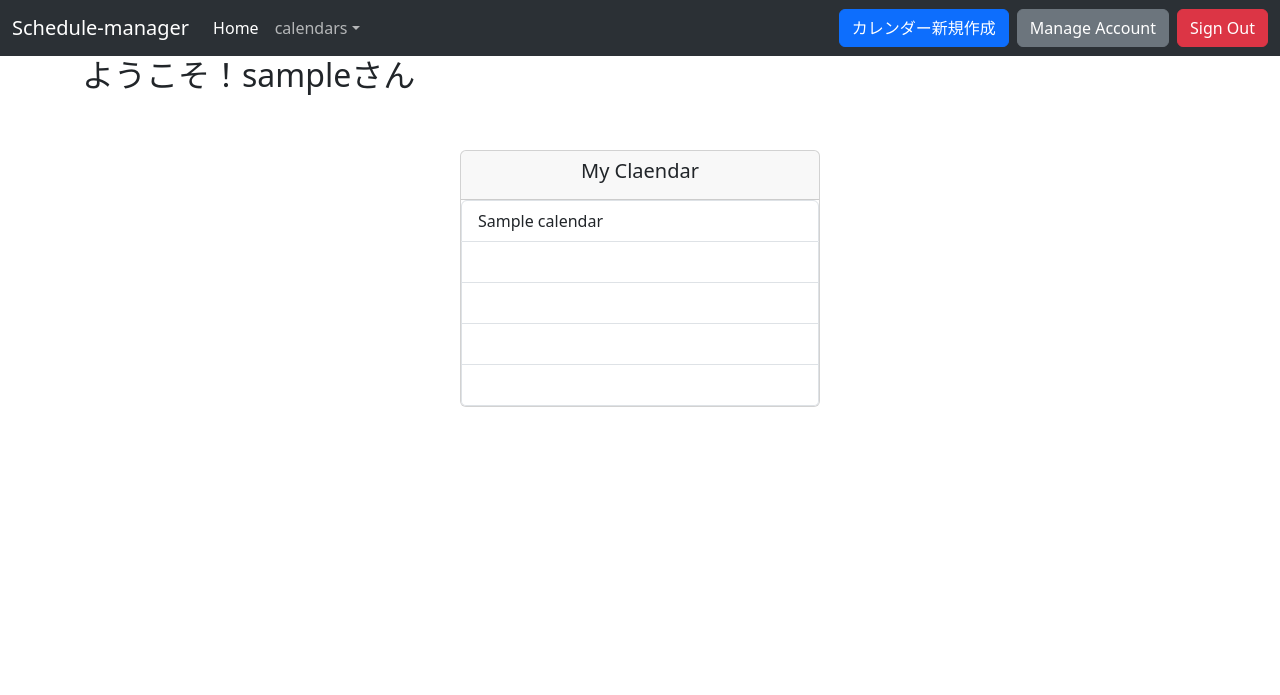
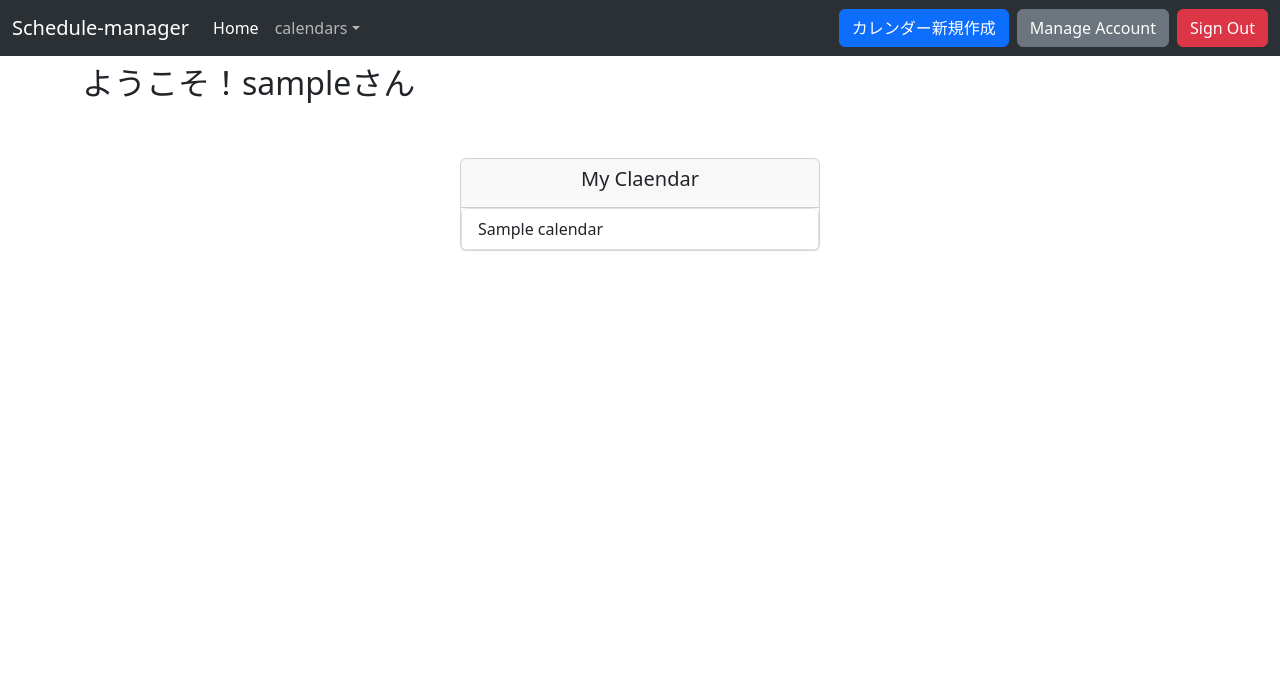
Before and after one commit to dghnts/calendarapp, a Django app: page / in a window 1280 px wide. Shown: the top 695 px of the page. Before the commit the page ends 407 px from the top, so only its background shows below. Run offline with Django 4.2, Linux system fonts and the light colour scheme; a user stored in the database is signed in; tables that the repository leaves empty hold one stand-in row (values such as "Sample post"); some libraries are stand-ins or nearby versions.

Commit message:
indexページのレイアウトの変更 #31

```diff
--- a/static/schedule/css/create_calendar.css
+++ b/static/schedule/css/create_calendar.css
@@ -7,7 +7,7 @@
     max-height: calc(100vh - 16rem);
     overflow-y: scroll;
     overflow-x: hidden;
-    /*スクリールバー非表示の設定*/
+    /*スクロールバー非表示の設定*/
     /*IE(Internet Explorer)・Microsoft Edgeへの対応*/
     -ms-overflow-style: none;
     /*Firefoxへの対応*/
--- a/static/schedule/css/index.css
+++ b/static/schedule/css/index.css
@@ -2,3 +2,22 @@
     width: 100%;
     max-width: 360px;
 }
+
+.list-group {
+    overflow-y: auto;
+    overflow-x: hidden;
+    max-height: 206.65px;
+    /*スクロールバー非表示の設定*/
+    /*IE(Internet Explorer)・Microsoft Edgeへの対応*/
+    -ms-overflow-style: none;
+    /*Firefoxへの対応*/
+    scrollbar-width: none;
+}
+
+.list-group::-webkit-scrollbar {
+    display: none;
+}
+
+.list-group-item {
+    max-height: 50px;
+}
--- a/templates/common/base.html
+++ b/templates/common/base.html
@@ -26,7 +26,6 @@
         {% block extra_head %}{% endblock %}
         <!-- js -->
         <script src="{% static 'schedule/js/permission/common.js' %}"></script>
-        <script src="{% static 'schedule/js/permission/add.js' %}"></script>
     </head>
     <body>
         <header data-bs-theme="dark">
--- a/templates/schedule/create_calendar.html
+++ b/templates/schedule/create_calendar.html
@@ -3,7 +3,11 @@
 {% load mathfilters %}
 {% block page_title %}新規作成{% endblock %}
 {% block extra_head %}
+<!-- css -->
 <link rel="stylesheet" href="{% static 'schedule/css/create_calendar.css' %}">
+
+<!-- js -->
+<script src="{% static 'schedule/js/permission/add.js' %}"></script>
 {% endblock %}
 {% block header %}
 {% endblock %}
--- a/templates/schedule/index.html
+++ b/templates/schedule/index.html
@@ -9,14 +9,23 @@
 {% endblock %}
 {% block main %}
     <div class="container">
-        <h2>ようこそ！{{ user }}さん</h2>
-        <div class="d-flex flex-column flex-md-row p-4 gap-4 py-md-5 align-items-center justify-content-center">
+        <div id="welcome_message" class="mt-2">
+            <h2>ようこそ！{{ user }}さん</h2>
+        </div>
+        <div class="d-flex flex-column flex-sm-row p-4 gap-4 py-sm-5 align-items-top justify-content-center">
             {% if not calendars %}
-                <p>まだカレンダーがありません。</p>
-                {% include "schedule/create_calendar_button.html" %}
+                <div class="card">
+                    <div class="card-body d-flex flex-column">
+                        <div class="d-flex justify-content-center">
+                            <i class="bi bi-question-lg" style="font-size:500%"></i>
+                        </div>
+                        <h5 class="text-center my-2">まだカレンダーがありません。</h5><j:w></j:w>
+                        {% include "schedule/create_calendar_button.html" %}
+                    </div>
+                </div>
             {% endif %}
             {% if owner_calendars %}
-                <div class="card">
+                <div class="card calendars">
                     <div class="card-header">
                         <h5 class="card-title text-center">My Claendar</h5>
                     </div>
@@ -26,20 +35,11 @@
                                 {{ owner_calendar.name }}
                             </a>
                         {% endfor %}
-                        {% if owner_calendars.count < 5 %}
-                        {% with n=5|sub:owner_calendars.count %}
-                            {% with ''|center:n as range %}
-                                {% for i in range %}
-                                    <a class="list-group-item list-group-item disabled text-white">""</a>
-                                {% endfor %}
-                            {% endwith %}
-                        {% endwith %}
-                        {% endif %}
                     </div>
                 </div>
             {% endif %}
             {% if other_calendars %}
-                <div id="other_calendar_list" class="card">
+                <div class="card calendars">
                     <div class="card-header">
                         <h5 class="card-title text-center">Other Calendars</h5>
                     </div>
@@ -49,15 +49,6 @@
                                 {{ other_calendar.name }}
                             </a>
                         {% endfor %}
-                        {% if other_calendars.count < 5 %}
-                        {% with n=5|sub:other_calendars.count %}
-                            {% with ''|center:n as range %}
-                                {% for i in range %}
-                                    <a class="list-group-item list-group-item disabled text-white">""</a>
-                                {% endfor %}
-                            {% endwith %}
-                        {% endwith %}
-                        {% endif %}
                     </div>
                 </div>
             {% endif %}
```
